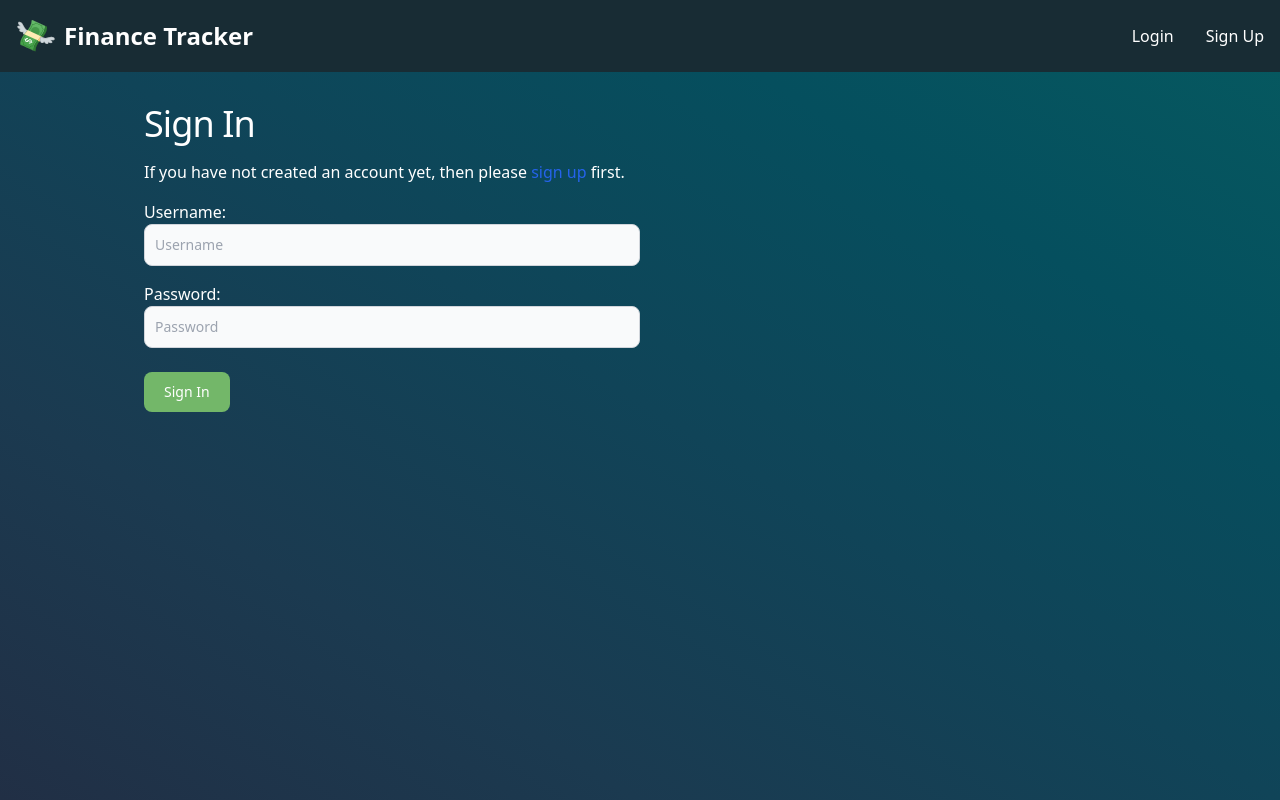
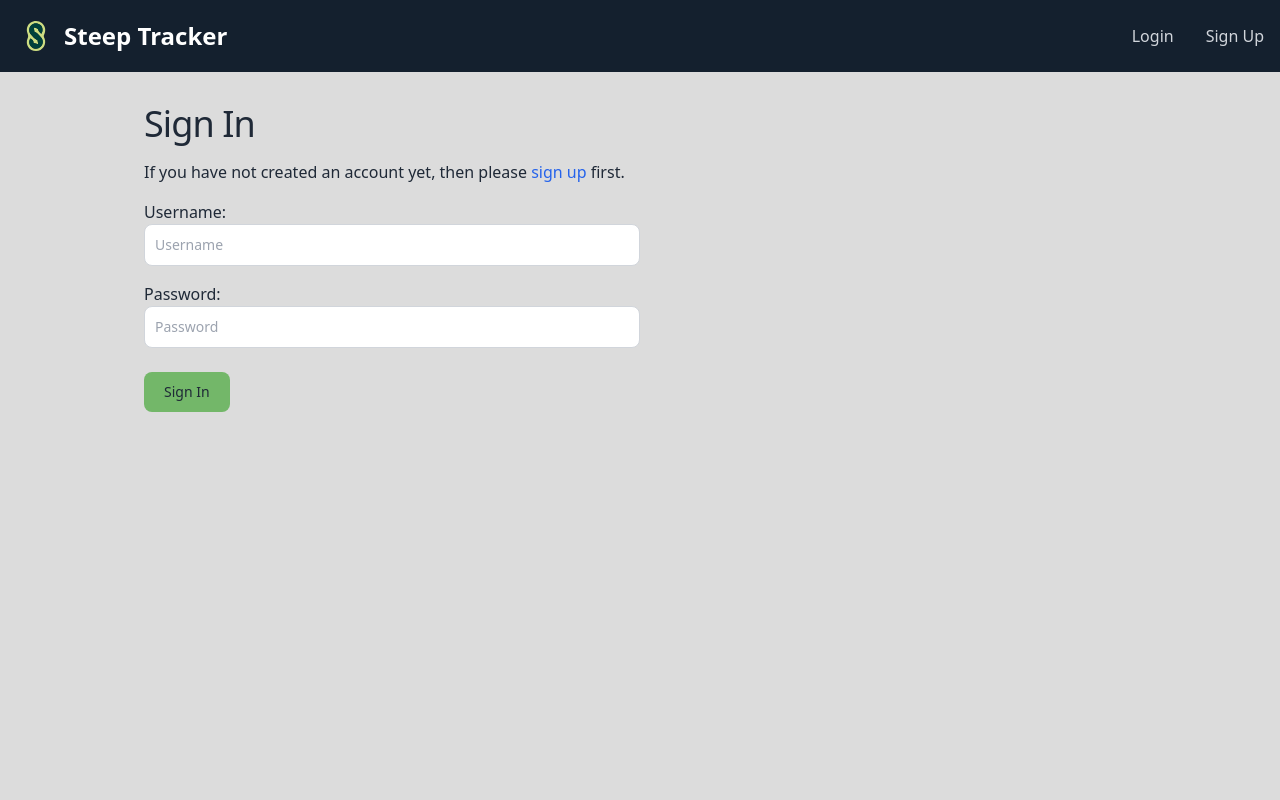
Before and after one commit to samsdial/financialtutor, a Django app: page /accounts/login/ in a window 1280 px wide. Run offline with Django 4.2, Linux system fonts and the light colour scheme; parts of the project's set-up code (start-up, migrations or seed data) failed here and were passed over; some libraries are stand-ins or nearby versions.

Commit message:
changes front end, and others

```diff
--- a/finance_project/settings.py
+++ b/finance_project/settings.py
@@ -26,6 +26,7 @@ INSTALLED_APPS = [
     'django.contrib.sites',
     "django.contrib.messages",
     "django.contrib.staticfiles",
+    "django.contrib.humanize",
 
     # external apps
     "django_extensions",
--- a/finance_project/templates/account/login.html
+++ b/finance_project/templates/account/login.html
@@ -7,7 +7,7 @@
 
 {% block content %}
 
-<h1 class="my-4 text-2xl leading-none tracking-tight text-white md:text-3xl lg:text-4xl">{% trans "Sign In" %}</h1>
+<h1 class="my-4 text-2xl leading-none tracking-tight text-gray-800 md:text-3xl lg:text-4xl">{% trans "Sign In" %}</h1>
 
 {% get_providers as socialaccount_providers %}
 
@@ -29,7 +29,7 @@ for a {{ site_name }} account and sign in below:{% endblocktrans %}</p>
 {% include "socialaccount/snippets/login_extra.html" %}
 
 {% else %}
-<p class="mb-4 text-white">{% blocktrans %}If you have not created an account yet, then please
+<p class="mb-4 text-gray-800">{% blocktrans %}If you have not created an account yet, then please
   <a class="font-medium text-blue-600 dark:text-blue-500 hover:underline" href="{{ signup_url }}">sign up</a> first.{% endblocktrans %}
 </p>
 {% endif %}
@@ -38,20 +38,20 @@ for a {{ site_name }} account and sign in below:{% endblocktrans %}</p>
   {% csrf_token %}
 
   <div class="mb-4">
-    {{ form.login|add_label_class:"text-white mb-4" }}
-    {% render_field form.login class="bg-gray-50 border border-gray-300 text-gray-900 text-sm rounded-lg focus:ring-blue-500 focus:border-blue-500 block w-full p-2.5 dark:bg-gray-700 dark:border-gray-600 dark:placeholder-gray-400 dark:text-white dark:focus:ring-blue-500 dark:focus:border-blue-500" %}
+    {{ form.login|add_label_class:"text-gray-800 mb-4" }}
+    {% render_field form.login class="border border-gray-300 text-gray-900 text-sm rounded-lg focus:ring-blue-500 focus:border-blue-500 block w-full p-2.5 dark:bg-gray-700 dark:border-gray-600 dark:placeholder-gray-400 dark:text-white dark:focus:ring-blue-500 dark:focus:border-blue-500" %}
   </div>
 
   <div class="mb-4">
-    {{ form.password|add_label_class:"text-white mb-2" }}
-    {% render_field form.password class="bg-gray-50 border border-gray-300 text-gray-900 text-sm rounded-lg focus:ring-blue-500 focus:border-blue-500 block w-full p-2.5 dark:bg-gray-700 dark:border-gray-600 dark:placeholder-gray-400 dark:text-white dark:focus:ring-blue-500 dark:focus:border-blue-500" %}
+    {{ form.password|add_label_class:"text-gray-800 mb-2" }}
+    {% render_field form.password class=" border border-gray-300 text-gray-900 text-sm rounded-lg focus:ring-blue-500 focus:border-blue-500 block w-full p-2.5 dark:bg-gray-700 dark:border-gray-600 dark:placeholder-gray-400 dark:text-white dark:focus:ring-blue-500 dark:focus:border-blue-500" %}
   </div>
 
   {% if redirect_field_value %}
   <input type="hidden" name="{{ redirect_field_name }}" value="{{ redirect_field_value }}" />
   {% endif %}
 
-  <button class="primaryAction mt-2 bg-[#73B769] hover:bg-[#56964a] focus:outline-none text-white focus:ring-4 focus:ring-green-300 font-medium rounded-lg text-sm px-5 py-2.5 mr-2 mb-2" type="submit">
+  <button class="primaryAction mt-2 bg-[#73B769] hover:bg-[#56964a] focus:outline-none text-gray-800 focus:ring-4 focus:ring-green-300 font-medium rounded-lg text-sm px-5 py-2.5 mr-2 mb-2" type="submit">
     {% trans "Sign In" %}
   </button>
 </form>
--- a/finance_project/templates/account/logout.html
+++ b/finance_project/templates/account/logout.html
@@ -5,8 +5,8 @@
 {% block head_title %}{% trans "Sign Out" %}{% endblock %}
 
 {% block content %}
-<div class="flex flex-col items-center text-white">
-  <h1 class="text-4xl tracking-wide dark:text-white my-4">{% trans "Sign Out" %}</h1>
+<div class="flex flex-col items-center text-gray-800">
+  <h1 class="text-4xl tracking-wide dark:text-gray-800 my-4">{% trans "Sign Out" %}</h1>
 
   <p class="mt-2">{% trans 'Are you sure you want to sign out?' %}</p>
 
@@ -17,7 +17,7 @@
       <input type="hidden" name="{{ redirect_field_name }}" value="{{ redirect_field_value }}"/>
     {% endif %}
 
-    <button class="mt-6 bg-[#73B769] hover:bg-[#56964a] text-white font-bold py-2 px-4 rounded focus:outline-none focus:shadow-outline" type="submit">
+    <button class="mt-6 bg-[#73B769] hover:bg-[#56964a] text-gray-800 font-bold py-2 px-4 rounded focus:outline-none focus:shadow-outline" type="submit">
       {% trans 'Sign Out' %}
     </button>
   </form>
--- a/static/css/styles.css
+++ b/static/css/styles.css
@@ -1,9 +1,11 @@
 body {
-    background-image: linear-gradient(to right top, #212f45, #1b3a50, #104458, #054f5e, #065a60);
+    /* background-image: linear-gradient(to right top, #C0C0C0, #C2C2C2, #C4C4C4, #C8C8C8, #DCDCDC);
+     */
+    background-color: gainsboro;
     min-height: 100vh;
 }
 
 nav {
     color: white;
-    background-color: #182c34;
+    background-color: #14202E;
 }
--- a/tracker/templates/tracker/partials/navbar.html
+++ b/tracker/templates/tracker/partials/navbar.html
@@ -3,9 +3,9 @@
     <div class="max-w-screen-xl flex flex-wrap items-center justify-between mx-auto p-4">
       <a href="{% url 'index' %}" class="flex items-center">
         <span>
-            <img class="w-10 h-10 mr-2" src="{% static 'images/money-with-wings.svg' %}" />
+            <img class="w-10 h-10 mr-2" src="{% static 'images/logo.svg' %}" />
         </span>
-        <span class="self-center text-2xl font-semibold whitespace-nowrap">Finance Tracker</span>
+        <span class="self-center text-2xl font-semibold whitespace-nowrap">Steep Tracker</span>
       </a>
       <button data-collapse-toggle="navbar-default" type="button" class="inline-flex items-center p-2 ml-3 text-sm text-gray-500 rounded-lg md:hidden hover:bg-gray-100 focus:outline-none focus:ring-2 focus:ring-gray-200 dark:text-gray-400 dark:hover:bg-gray-700 dark:focus:ring-gray-600" aria-controls="navbar-default" aria-expanded="false">
         <span class="sr-only">Open main menu</span>
@@ -17,14 +17,14 @@
         {% if user.is_authenticated %}
             <li>
                 <a href="{% url 'transactions-list' %}"
-                    class="block py-2 pl-3 pr-4 text-white rounded md:p-0"
+                    class="block py-2 pl-3 pr-4 text-gray-300 rounded md:p-0"
                     aria-current="page">
                         My transactions
                 </a>
             </li>
             <li>
                 <a href="{% url 'account_logout' %}"
-                    class="block py-2 pl-3 pr-4 text-white rounded md:p-0"
+                    class="block py-2 pl-3 pr-4 text-gray-300 rounded md:p-0"
                     aria-current="page">
                         Logout
                 </a>
@@ -32,14 +32,14 @@
         {% else %}
             <li>
                 <a href="{% url 'account_login' %}"
-                    class="block py-2 pl-3 pr-4 text-white rounded md:p-0"
+                    class="block py-2 pl-3 pr-4 text-gray-300 rounded md:p-0"
                     aria-current="page">
                         Login
                 </a>
             </li>
             <li>
                 <a href="{% url 'account_signup' %}"
-                    class="block py-2 pl-3 pr-4 text-white rounded md:p-0"
+                    class="block py-2 pl-3 pr-4 text-gray-300 rounded md:p-0"
                     aria-current="page">
                         Sign Up
                 </a>
```
Also changed, not shown: finance_project/templates/account/signup.html (+6 -6 lines), tracker/templates/tracker/index.html (+10 -8 lines), tracker/templates/tracker/partials/transactions-container.html (+31 -4 lines), tracker/templates/tracker/transactions-list.html (+11 -7 lines), tracker/test/conftest.py (+6 -1 lines), tracker/test/test_views.py (added, +16 -0 lines), tracker/views.py (+8 -1 lines), static/images/Logo.svg (added).
